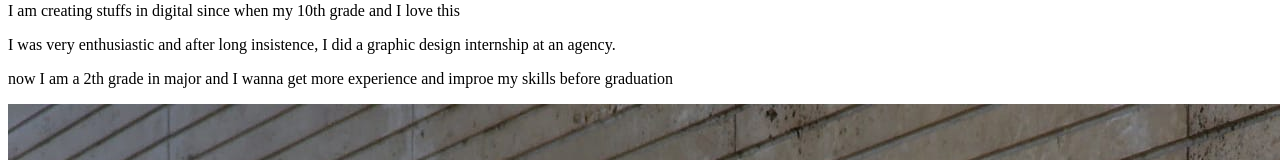
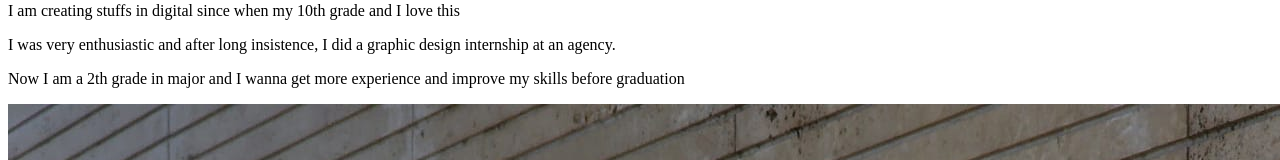
Before and after one commit to IampadquA/Portfolio-Website, a Next.js app in the folder mp-portfolio/: page /AboutSection/AboutPage in a window 1280 px wide. Shown: the part 180-340 px from the top of the page. Built offline with nearby package versions, Linux system fonts and the light colour scheme.

Commit message:
some text changes

```diff
--- a/mp-portfolio/src/pages/AboutSection/AboutPage.js
+++ b/mp-portfolio/src/pages/AboutSection/AboutPage.js
@@ -15,7 +15,7 @@ export const AboutPage = ({ isMobile }) => {
         "I am a student at Akdeniz Unviversity in Managament Information Systems major",
         "I am creating stuffs in digital since when my 10th grade and I love this",
         "I was very enthusiastic and after long insistence, I did a graphic design internship at an agency.",
-        "now I am a 2th grade in major and  I wanna get more experience and improe my skills before graduation",
+        "Now I am a 2th grade in major and I wanna get more experience and improve my skills before graduation",
     ]
 
     const [buttonText,setButtonText] = useState("Hi Button");
--- a/mp-portfolio/src/pages/ProjectsSection/DesktopProjectPage.js
+++ b/mp-portfolio/src/pages/ProjectsSection/DesktopProjectPage.js
@@ -33,7 +33,7 @@ export const DesktopProjectPage = ({isDesktop = false}) => {
         "Project Overview",
         "TelepathyGame is a collaborative web-based game that challenges players to predict their partner's next choice, creating an engaging and interactive experience. Technologies Used",
         "Technologies Used",
-        "Frontend: React Styling: Tailwind CSS \n Animations: Framer Motion \n Backend: Firebase Functions, Node.js \n Database: Firebase \n",
+        "Frontend: React | Styling: Tailwind CSS | \n  Animations: Framer Motion | \n Backend: Firebase Functions, Node.js | \n Database: Firebase \n",
         "Key Features",
         "Custom-designed UI/UX (created in Figma) Lobby system Invite mechanism Matchmaking system (implemented from scratch)",
         "Development Journey",
@@ -41,7 +41,7 @@ export const DesktopProjectPage = ({isDesktop = false}) => {
         "Frontend Development",
         "Designed the entire user interface from scratch using Figma Implemented the frontend with React Styled the application using Tailwind CSS Added smooth animations with Framer Motion",
         "Backend Development",
-        "Leveraged Firebase Functions and Node.js for backend logic Chose Firebase as the database to explore new technologies Developed lobby, invite, and matchmaking systems independently",
+        "Leveraged Firebase Functions and Node.js for backend logic Chose Firebase as the database to explore new technologies. Developed lobby, invite, and matchmaking systems independently",
         "Current Status",
         "The project is still in progress and not yet deployed. The final stages of development are pending, with the potential for future completion during leisure time. Learning Outcomes This project was a significant learning experience, challenging me to build complex systems from the ground up and explore various web technologies. Future Plans Potential completion and deployment when time permits.",
     ]
--- a/mp-portfolio/src/pages/ProjectsSection/Telepathy.js
+++ b/mp-portfolio/src/pages/ProjectsSection/Telepathy.js
@@ -16,7 +16,7 @@ export const Telepathy = () => {
     const text = [
             `Project Overview
 
-            TelepathyGame is a collaborative web-based game that challenges players to predict their partner's next choice, creating an engaging and interactive experience. Technologies Used
+            TelepathyGame is a collaborative web-based game that challenges players to predict their partner's next choice, creating an engaging and interactive experience.
 
             Technologies Used
 
```
